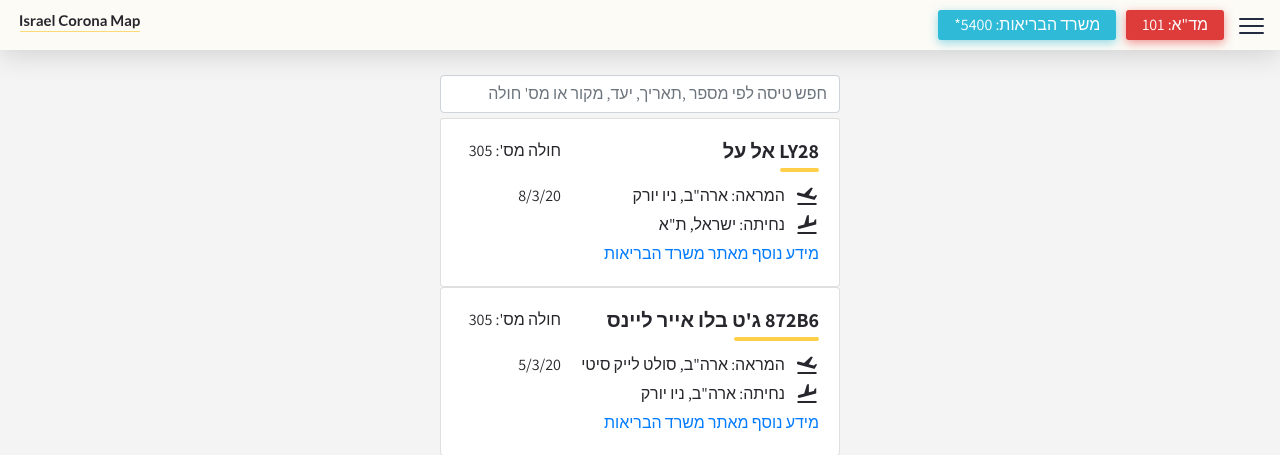
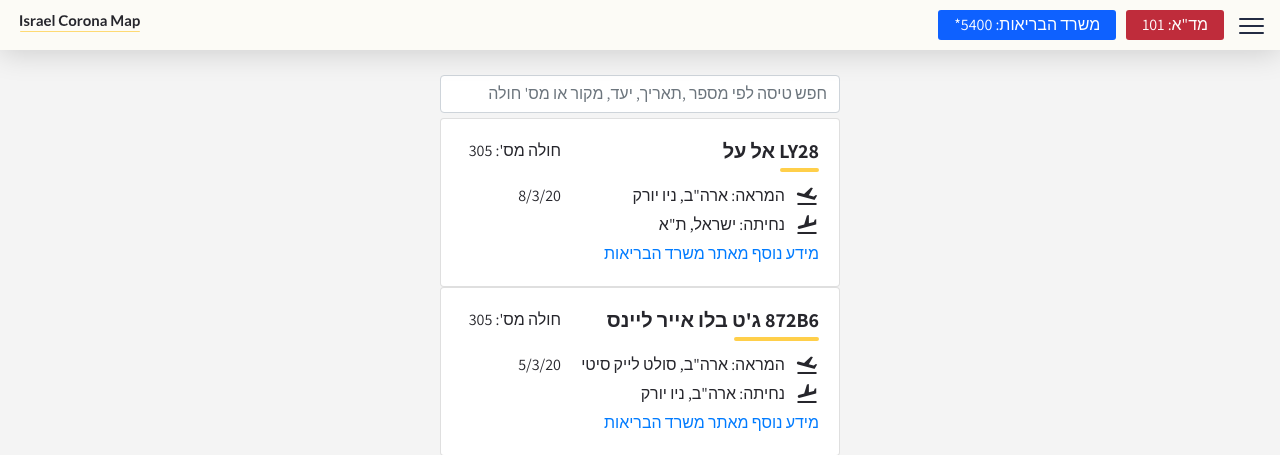
Before and after one commit to oferb/israelcoronamap, a PHP site: page /flights in a window 1280 px wide. Shown: the top 455 px of the page. Run offline with PHP 8.4, Linux system fonts and the light colour scheme; some libraries are stand-ins or nearby versions.

Commit message:
accessibility - background colors change for better ratio

```diff
--- a/public/css/styles.css
+++ b/public/css/styles.css
@@ -1046,14 +1046,14 @@ section{
     }
 
     .mada{
-     box-shadow: 0px 3px 10px #E5313180;
-        background-color: #DE3B3B;
+      /* box-shadow: 0px 3px 10px #E5313180; */
+      background-color: #BF2C3B;
     }
 
 
     .health{
-        background-color: #2FBAD8;
-        box-shadow: 0px 3px 10px #2FBAD880;
+       /* box-shadow: 0px 3px 10px #2FBAD880; */
+       background-color: #0E61ff;
     }
 
 /*========== nav-bar end ==========*/
```
